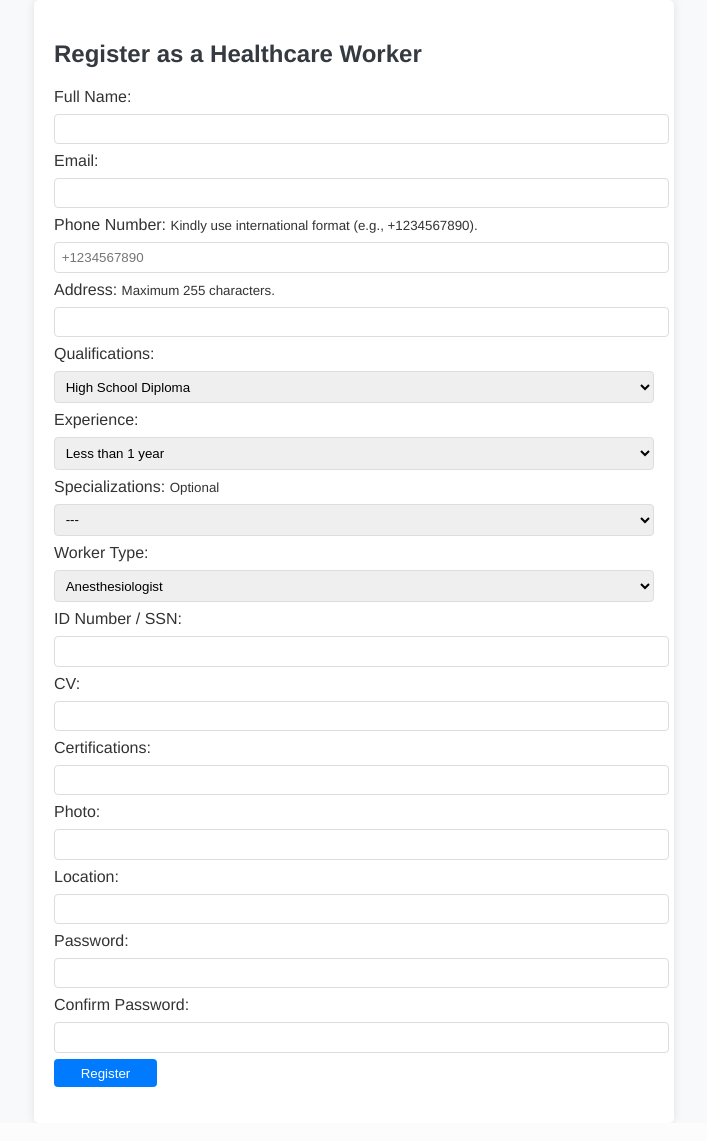
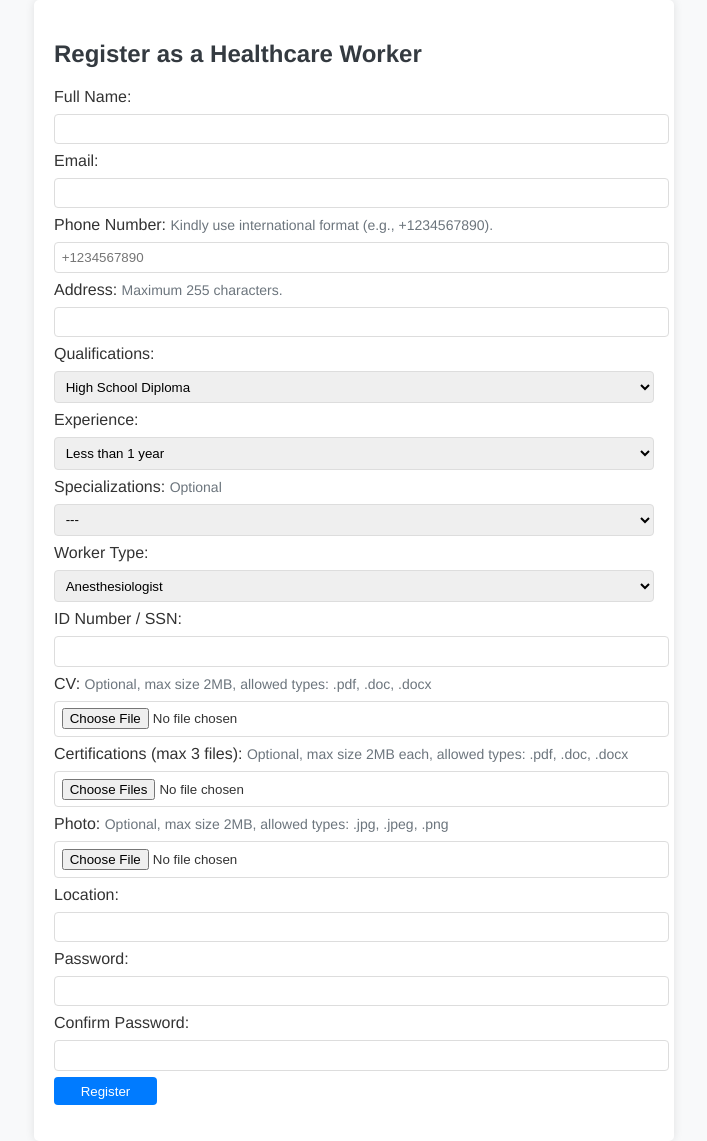
Before and after one commit to kenzym04/KenLiz_Care_Connect, a Flask app: page /register-healthworker in a window 1280 px wide. Shown: the part 50-1191 px from the top of the page, without its empty margins (286-993 px from the left). Before the commit the page ends 1169 px from the top, so only its background shows below. Run offline with Flask 3, Linux system fonts and the light colour scheme.

Commit message:
Enforced field lengths and added cv, certification, photo upload

```diff
--- a/app.py
+++ b/app.py
@@ -1,5 +1,5 @@
 from asyncio import Task
-from flask import Flask, render_template, request, redirect, url_for, flash, session
+from flask import Flask, render_template, request, send_from_directory, redirect, url_for, flash, session
 from flask_migrate import Migrate
 from flask_sqlalchemy import SQLAlchemy
 from flask_mail import Mail, Message
@@ -9,8 +9,10 @@ from flask_login import LoginManager, UserMixin, login_required
 from sqlalchemy.orm import relationship
 from sqlalchemy.exc import IntegrityError
 from datetime import UTC, datetime
+from werkzeug.utils import secure_filename
 import os
 from dotenv import load_dotenv
+UPLOAD_FOLDER = 'static/uploads'
 
 load_dotenv()
 
@@ -22,6 +24,8 @@ app.config['MAIL_PORT'] = int(os.getenv('MAIL_PORT', 25))
 app.config['MAIL_USE_TLS'] = os.getenv('MAIL_USE_TLS', 'True') == 'True'
 app.config['MAIL_USERNAME'] = os.getenv('MAIL_USERNAME', 'default_username')
 app.config['MAIL_PASSWORD'] = os.getenv('MAIL_PASSWORD', 'default_password')
+app.config['ALLOWED_EXTENSIONS'] = {'pdf', 'png', 'jpg', 'jpeg', 'gif'}
+app.config['UPLOAD_FOLDER'] = UPLOAD_FOLDER
 
 db = SQLAlchemy(app)
 mail = Mail(app)
@@ -107,6 +111,78 @@ class Facility(db.Model):
     def get_id(self):
         return str(self.id)
 
+def allowed_file(filename):
+    return '.' in filename and filename.rsplit('.', 1)[1].lower() in app.config['ALLOWED_EXTENSIONS']
+
+@app.route('/upload_cv', methods=['POST'])
+def upload_cv():
+    if 'file' not in request.files:
+        flash('No file part')
+        return redirect(request.url)
+    file = request.files['file']
+    if file.filename == '':
+        flash('No selected file')
+        return redirect(request.url)
+    if file and allowed_file(file.filename):
+        filename = secure_filename(file.filename)
+        file.save(os.path.join(app.config['UPLOAD_FOLDER'], filename))
+        flash('File successfully uploaded')
+        # Save filename to healthworker model or database record
+        return redirect(url_for('dashboard'))  # Redirect to dashboard or wherever after upload
+    else:
+        flash('Invalid file format. Allowed formats are pdf, png, jpg, jpeg, gif')
+        return redirect(request.url)
+
+@app.route('/download_cv/<filename>')
+def download_cv(filename):
+    return send_from_directory(app.config['UPLOAD_FOLDER'], filename)
+
+@app.route('/upload_certification', methods=['POST'])
+def upload_certification():
+    if 'file' not in request.files:
+        flash('No file part')
+        return redirect(request.url)
+    file = request.files['file']
+    if file.filename == '':
+        flash('No selected file')
+        return redirect(request.url)
+    if file and allowed_file(file.filename):
+        filename = secure_filename(file.filename)
+        file.save(os.path.join(app.config['UPLOAD_FOLDER'], filename))
+        flash('File successfully uploaded')
+        # Save filename to healthworker model or database record
+        return redirect(url_for('dashboard'))  # Redirect to dashboard or wherever after upload
+    else:
+        flash('Invalid file format. Allowed formats are pdf, png, jpg, jpeg, gif')
+        return redirect(request.url)
+
+@app.route('/download_certifications/<filename>')
+def download_certifications(filename):
+    return send_from_directory(app.config['UPLOAD_FOLDER'], filename)
+
+@app.route('/upload_profile_picture', methods=['POST'])
+def upload_profile_picture():
+    if 'file' not in request.files:
+        flash('No file part')
+        return redirect(request.url)
+    file = request.files['file']
+    if file.filename == '':
+        flash('No selected file')
+        return redirect(request.url)
+    if file and allowed_file(file.filename):
+        filename = secure_filename(file.filename)
+        file.save(os.path.join(app.config['UPLOAD_FOLDER'], filename))
+        flash('File successfully uploaded')
+        # Save filename to healthworker model or database record
+        return redirect(url_for('dashboard'))  # Redirect to dashboard or wherever after upload
+    else:
+        flash('Invalid file format. Allowed formats are pdf, png, jpg, jpeg, gif')
+        return redirect(request.url)
+
+@app.route('/download_profile_picture/<filename>')
+def download_profile_picture(filename):
+    return send_from_directory(app.config['UPLOAD_FOLDER'], filename)
+
 @login_manager.user_loader
 def load_user(user_id):
     return HealthWorker.query.get(int(user_id))
@@ -122,6 +198,7 @@ def index():
 @app.route('/register-healthworker', methods=['GET', 'POST'])
 def register_healthworker():
     if request.method == 'POST':
+        # Ensure form fields are correctly fetched
         email = request.form['email']
         password = request.form['password']
         confirm_password = request.form['confirm_password']
@@ -130,14 +207,40 @@ def register_healthworker():
             flash('Passwords do not match. Please try again.', 'danger')
             return redirect(url_for('register_healthworker'))
 
+        # Check if email is already registered
         existing_healthworker = HealthWorker.query.filter_by(email=email).first()
         if existing_healthworker:
             flash('Email already registered. Please use a different email address.', 'danger')
             return redirect(url_for('register_healthworker'))
 
+        # Handle file uploads: CV, certifications, photo
+        cv_file = request.files['cv']
+        certifications_files = request.files.getlist('certifications')
+        photo_file = request.files['photo']
+
+        # Save files to a folder (optional)
+        cv_filename = secure_filename(cv_file.filename)
+        cv_file.save(os.path.join(app.config['UPLOAD_FOLDER'], cv_filename))
+
+        # Save certifications (if any)
+        certifications_filenames = []
+        for cert_file in certifications_files:
+            if cert_file:
+                cert_filename = secure_filename(cert_file.filename)
+                certifications_filenames.append(cert_filename)
+                cert_file.save(os.path.join(app.config['UPLOAD_FOLDER'], cert_filename))
+
+        # Save photo (if provided)
+        if photo_file:
+            photo_filename = secure_filename(photo_file.filename)
+            photo_file.save(os.path.join(app.config['UPLOAD_FOLDER'], photo_filename))
+        else:
+            photo_filename = None
+
+        # Create new HealthWorker object
         new_healthworker = HealthWorker(
             name=request.form['name'],
-            email=request.form['email'],
+            email=email,
             phone=request.form['phone'],
             address=request.form['address'],
             qualifications=request.form['qualifications'],
@@ -147,21 +250,23 @@ def register_healthworker():
             worker_type=request.form['worker_type'],
             status='Pending',
             id_number=request.form['id_number'],
-            cv=request.form['cv'],
-            certifications=request.form['certifications'],
-            photo=request.form['photo'],
+            cv=cv_filename,
+            certifications=', '.join(certifications_filenames),
+            photo=photo_filename,
             location=request.form['location'],
             password_hash=generate_password_hash(password)
         )
+
         try:
             db.session.add(new_healthworker)
             db.session.commit()
-            flash('Registration successful! Please wait for admin approval.')
-            return redirect(url_for('healthworker_dashboard', id=new_healthworker.id))  # Redirect to health worker dashboard
+            flash('Registration successful! Please wait for admin approval.', 'success')
+            return redirect(url_for('healthworker_dashboard', id=new_healthworker.id))
         except IntegrityError:
             db.session.rollback()
             flash('An error occurred. Please try again.', 'danger')
             return redirect(url_for('register_healthworker'))
+
     return render_template('register_healthworker.html')
 
 @app.route('/register-facility', methods=['GET', 'POST'])
@@ -234,7 +339,7 @@ def login():
             return redirect(url_for('login'))
     return render_template('login.html')
 
-# Admin Dashboard Route
+    # Admin Dashboard Route
 @app.route('/admin')
 def admin_dashboard():
     location = request.args.get('location')
--- a/templates/register_healthworker.html
+++ b/templates/register_healthworker.html
@@ -35,10 +35,31 @@
         border-radius: 5px;
         box-shadow: 0 0 10px rgba(0, 0, 0, 0.1);
     }
+
+    .form-text {
+        font-size: 0.875rem;
+        color: #6c757d;
+    }
 </style>
+<script>
+    document.addEventListener('DOMContentLoaded', function() {
+        var fileInputs = document.querySelectorAll('input[type="file"]');
+        fileInputs.forEach(function(input) {
+            input.addEventListener('change', function() {
+                if (input.files.length > 0) {
+                    var file = input.files[0];
+                    if (file.size > 2 * 1024 * 1024) { // 2 MB (max size)
+                        alert('File size must be less than 2 MB');
+                        input.value = '';
+                    }
+                }
+            });
+        });
+    });
+</script>
 <div class="container mt-5 mb-5 form-container">
     <h2 class="text-center mb-4">Register as a Healthcare Worker</h2>
-    <form method="POST" action="{{ url_for('register_healthworker') }}">
+    <form method="POST" action="{{ url_for('register_healthworker') }}" enctype="multipart/form-data">
         <div class="form-group mb-3">
             <label for="name">Full Name:</label>
             <input type="text" class="form-control" id="name" name="name" maxlength="100" required>
@@ -52,7 +73,7 @@
             <input type="text" class="form-control" id="phone" name="phone" placeholder="+1234567890" required>
         </div>
         <div class="form-group mb-3">
-            <label for="address">Address: <small id="addressHelp" class="form-text text-muted">Maximum 255 characters.</small></label>
+            <label for="address">Address: <small class="form-text">Maximum 255 characters.</small></label>
             <input type="text" class="form-control" id="address" name="address" maxlength="255" required>
         </div>
         <div class="form-group mb-3">
@@ -152,16 +173,16 @@
             <input type="text" class="form-control" id="id_number" name="id_number" maxlength="20" pattern="\d{1,20}" required>
         </div>
         <div class="form-group mb-3">
-            <label for="cv">CV:</label>
-            <input type="text" class="form-control" id="cv" name="cv" required>
+            <label for="cv">CV: <small class="form-text">Optional, max size 2MB, allowed types: .pdf, .doc, .docx</small></label>
+            <input type="file" class="form-control" id="cv" name="cv" accept=".pdf,.doc,.docx">
         </div>
         <div class="form-group mb-3">
-            <label for="certifications">Certifications:</label>
-            <input type="text" class="form-control" id="certifications" name="certifications">
+            <label for="certifications">Certifications (max 3 files): <small class="form-text">Optional, max size 2MB each, allowed types: .pdf, .doc, .docx</small></label>
+            <input type="file" class="form-control" id="certifications" name="certifications" accept=".pdf,.doc,.docx" multiple>
         </div>
         <div class="form-group mb-3">
-            <label for="photo">Photo:</label>
-            <input type="text" class="form-control" id="photo" name="photo">
+            <label for="photo">Photo: <small class="form-text">Optional, max size 2MB, allowed types: .jpg, .jpeg, .png</small></label>
+            <input type="file" class="form-control" id="photo" name="photo" accept=".jpg,.jpeg,.png">
         </div>
         <div class="form-group mb-3">
             <label for="location">Location:</label>
```
Also changed, not shown: templates/healthworker_dashboard.html (+31 -0 lines), instance/kenliz_careconnect.db.
